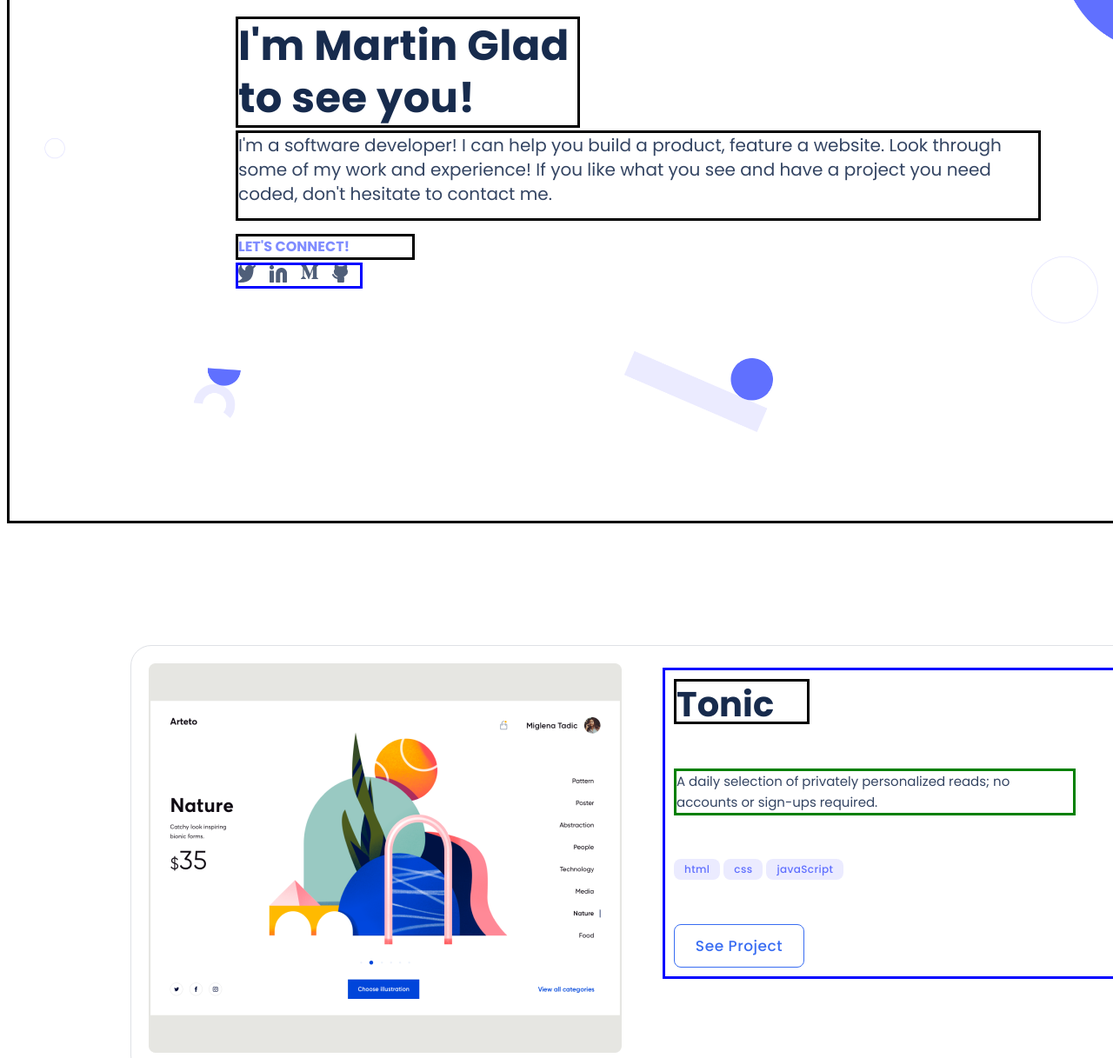
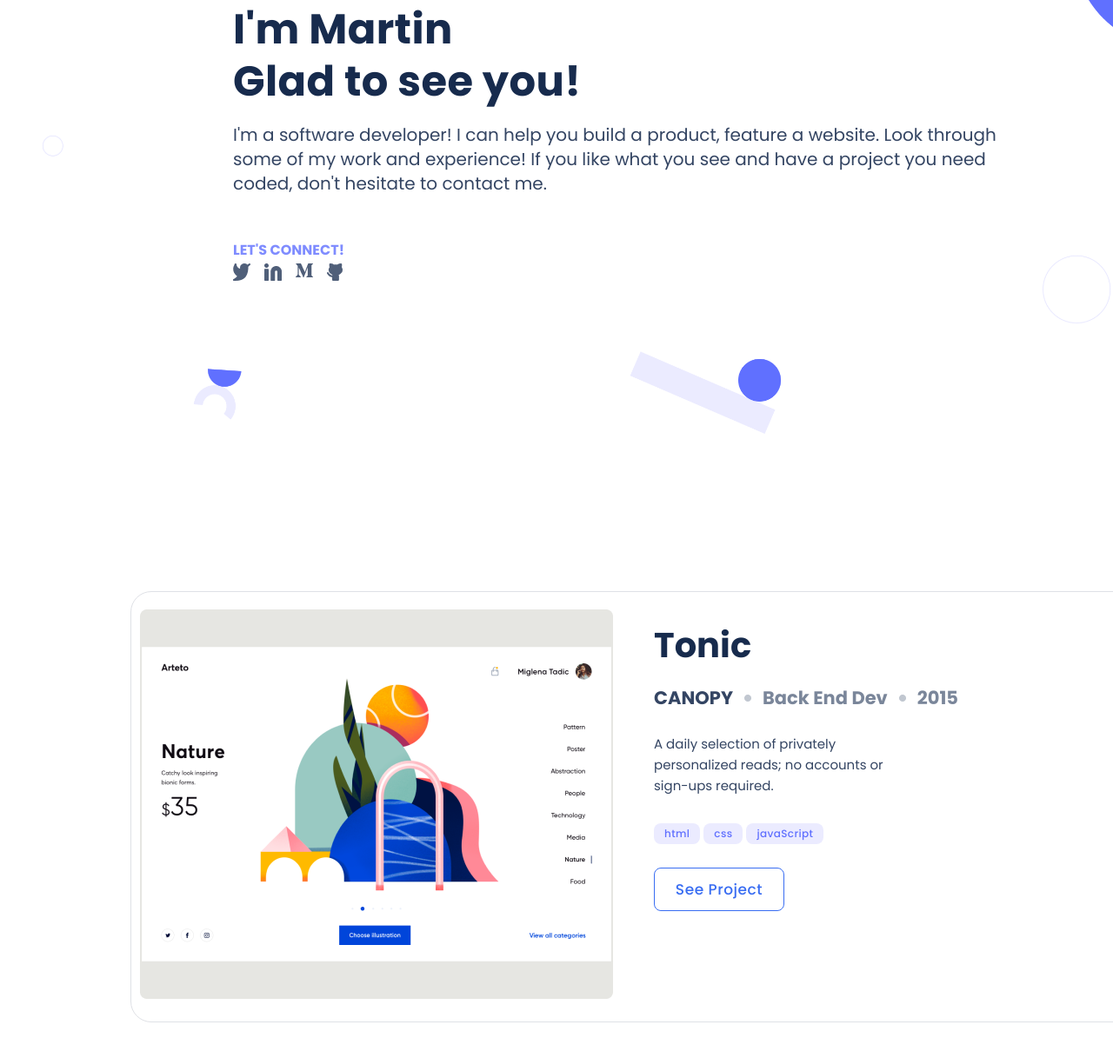
Before and after one commit to maov19/my_portfolio, a website: page index.html in a window 1280 px wide. Shown: the part 335-1552 px from the top of the page at 87% size. Drawn offline with Linux system fonts and the light colour scheme.

Commit message:
Fix margins and styling conflicting in both versions

```diff
--- a/index.html
+++ b/index.html
@@ -33,7 +33,7 @@
 
     <!-- headline -->
     <section class="header">
-        <h1 class="intro"><b><strong>I'm Martin Glad to see you!</strong></b></h1>
+        <h1 class="intro">I'm Martin </br> Glad to see you!</h1>
         <h2 class="presentation">
             I'm a software developer! I can help you build a product, feature a website.
             Look through some of my work and experience!
@@ -57,15 +57,15 @@
             <img class="project_image" src="images/work1.png" alt="first project">
             <img class="project_image_desktop" src="images/project1_desktop.png" alt="project 1">
             <div class="desktop_text">
-                <h1 class="project_title"><strong>Tonic</strong></h1>
-                <div class="project_details">
+                <h1 class="project_title_both"><strong>Tonic</strong></h1>
+                <div class="project_details_both">
                     <h2>CANOPY</h2>
                     <img class="counter" src="images/Counter.png" alt="Counter">
                     <h2 class="grey_words">Back End Dev</h2>
                     <img class="counter" src="images/Counter.png" alt="Counter">
                     <h2 class="grey_words">2015</h2>
                 </div>
-                <p class="project_description">A daily selection of privately personalized reads; no accounts or sign-ups required.</p>
+                <p class="project_description_both">A daily selection of privately personalized reads; no accounts or sign-ups required.</p>
                 <ul class="project_lang">
                     <li><button class="lang_type">html</button></li>
                     <li><button class="lang_type">css</button></li>
@@ -76,7 +76,7 @@
         </div>
         <div class="project_multipost">
             <img class="project_image" src="images/work2.png" alt="first project">
-            <img class="project_image_desktop" src="images/work4.png" alt="second project">
+            <img class="project_image_desktop" src="images/project2_desktop.png" alt="second project">
             <div class="desktop_text_multipost">
                 <h1 class="multipost"><strong>Multi-Post Stories</strong></h1>
                 <div class="project_details">
@@ -93,7 +93,7 @@
                    <img class="counter" src="images/Counter.png" alt="Counter">
                     <h2 class="grey_words">2015</h2>
                 </div>
-                    <p class="project_description_3">A daily selection of privately personalized reads; no accounts or sign-ups required.</p>
+                    <p class="project_description">A daily selection of privately personalized reads; no accounts or sign-ups required.</p>
                     <p class="project_description_desktop">Experimental content creation feature that allows users to add to an existing story over the course of a day without spamming their friends.</p>
                     <ul class="project_lang">
                     <li><button class="lang_type">html</button></li>
@@ -107,9 +107,9 @@
             <img class="project_image" src="images/work3.png" alt="third project">
             <img class="project_image_desktop" src="images/project3_desktop.png" alt="third project">
             <div class="desktop_text">
-            <h1 class="project_title_3"><strong>Tonic</strong></h1>
+            <h1 class="project_title">Tonic</h1>
             <h1 class="project_title_desktop">Facebook 360</h1>
-            <div class="project_details">
+            <div class="project_details_both">
                 <h2 class="organization_3">CANOPY</h2>
                 <h2 class="organization_desktop">FACEBOOK</h2>
                 <img class="counter" src="images/Counter.png" alt="Counter">
@@ -147,7 +147,8 @@
                 <img class="counter" src="images/Counter.png" alt="Counter">
                 <h2 class="grey_words">2018</h2>
             </div>
-                <p class="project_description">A smart assistant to make driving more safe, efficient, and fun by unlocking your most expensive computer: your car.</p>
+                <p class="project_description">A daily selection of privately personalized reads; no accounts or sign-ups required.</p>
+                <p class="project_description_desktop">A smart assistant to make driving more safe, efficient, and fun by unlocking your most expensive computer: your car.</p>
             <ul class="project_lang">
                 <li><button class="lang_type">html</button></li>
                 <li><button class="lang_type">css</button></li>
@@ -168,7 +169,7 @@
                     If you like what you see and have a project you need coded, don’t hestiate to contact me.</h2>
             </div>
             <div class="social">
-                <p class="connect"><strong>LET'S CONNECT!</br></strong></p>
+                <p class="connect">LET'S CONNECT!</br></p>
                 <ul class="social_links">
                     <li><a href="https://www.twitter.com"><img class="social_buttons" src="images/twitter-icon.jpg" alt="twitter"></a></li>
                     <li><a href="https://www.linkedin.com/in/mart%C3%ADn-ossa-228672135/"><img class="social_buttons" src="images/Linkedin icon.jpg" alt="Linkedin"></a></li>
--- a/style.css
+++ b/style.css
@@ -2,10 +2,9 @@
   background-image: url('images/background1.png');
   background-repeat: no-repeat;
   background-position: 100%;
-  padding-top: 78px;
+  padding: 76px 0 0 24px;
   height: 545px;
-  width: 375px;
-  margin-bottom: -40px;
+  width: 349px;
 }
 
 .navbar {
@@ -48,24 +47,23 @@ a:link {
 }
 
 .intro {
-  margin-left: 24px;
-  width: 250px;
+  width: 300px;
   height: 150px;
   font-family: 'Poppins', sans-serif;
   font-style: normal;
   font-weight: 700;
   font-size: 40px;
   line-height: 52px;
-  display: flex;
-  align-items: center;
   color: #172b4d;
-  flex: none;
-  order: 0;
   flex-grow: 0;
+  margin-bottom: 0px;
+
+  overflow-wrap: break-word;
+  word-wrap: break-word;
+  word-break: break-word;
 }
 
 .presentation {
-  margin: -20px 24px 10px 24px;
   display: flex;
   width: 327px;
   height: 146px;
@@ -93,7 +91,7 @@ a:link {
 }
 
 .social {
-  margin: -20px 0 0 24px;
+  margin: 0
   display: flex;
   flex-direction: column;
   width: 140px;
@@ -115,14 +113,12 @@ a:link {
 /* Header Desktop: 768px or wider */
 @media only screen and (min-width: 1024px) {
   .navbar {
-    border: black solid;
     width: 1440px;
     height: 72px;
     padding: 0;
   }
 
   .logo {
-    border: black solid;
     display: flex;
     align-items: center;
     justify-content: center;
@@ -136,12 +132,10 @@ a:link {
   }
 
   .menu {
-    border: #000 solid;
     display: flex;
     margin-right: 120px;
     width: 250px;
     justify-content: space-between;
-
     font-family: 'Poppins';
     font-style: normal;
     font-weight: 500;
@@ -153,26 +147,24 @@ a:link {
   }
 
   .header {
-    border: black solid;
-    width: 1440px;
-    height: 845px;
-    padding: 0;
+    width: 1180px;
+    height: 750px;
+    padding: 25px 20px 20px 260px;
     background: none;
     background-image: url(images/background_desktop.png);
     background-repeat: no-repeat;
     background-size: 100%;
-    margin-bottom: 0;
+    display: flex;
+    flex-direction: column;
+    justify-content: center;
   }
 
-  /* must add spacing after Martin */
   .intro {
-    border: black solid;
-    width: 390px;
+    width: auto;
     height: 122px;
     display: flex;
     flex: wrap;
     padding: 0;
-    margin: 265px 0 0 260px;
     font-weight: 700;
     font-size: 48px;
     line-height: 60px;
@@ -182,28 +174,20 @@ a:link {
   }
 
   .presentation {
-    border: black solid;
     width: 920px;
     height: 98px;
-    margin: 3px 260px 0 260px;
     font-weight: 400;
     font-size: 20px;
     line-height: 28px;
   }
 
-  .social {
-    margin: 12px 0 0 260px;
-  }
-
   .connect {
-    border: black solid;
-    margin: 3px 0 0 260px;
+    margin: 20px 0 0 260px;
     width: 200px;
     height: 24px;
   }
 
   .social_links {
-    border: blue solid;
     margin: 3px 0 0 260px;
     padding: 0;
     width: 140px;
@@ -216,7 +200,7 @@ a:link {
   display: grid;
 }
 
-.project {
+.project, .project_multipost {
   box-sizing: border-box;
   display: flex;
   flex-direction: column;
@@ -259,11 +243,7 @@ a:link {
   margin-bottom: 0;
 }
 
-.project_image_desktop {
-  display: none;
-}
-
-.project_title {
+.project_title, .project_title_3, .project_title_both {
   margin: 0;
   width: 100px;
   height: 36px;
@@ -280,7 +260,7 @@ a:link {
   height: 8px;
 }
 
-.project_details, .project_details_desktop {
+.project_details, .project_details_desktop, .project_details_both {
   display: flex;
   width: 250px;
   height: 28px;
@@ -288,7 +268,7 @@ a:link {
   align-items: center;
   font-family: 'Poppins', sans-serif;
   font-style: normal;
-  font-weight: 600;
+  font-weight: 500;
   font-size: 9px;
   line-height: 16px;
   color: #344563;
@@ -298,7 +278,7 @@ a:link {
   color: #7a869a;
 }
 
-.project_description {
+.project_description, .project_description_3, .project_description_both {
   margin: 0;
   width: 295px;
   height: 76px;
@@ -355,6 +335,10 @@ ul {
   color: #172b4d;
 }
 
+.project_image_desktop, .project_details_desktop, .project_description_desktop, .project_title_desktop, .organization_desktop {
+  display: none;
+}
+
 /* Works Desktop: 768px or wider -> Pending templates 2, 3 and 4 */
 @media only screen and (min-width: 1024px) {
   .works {
@@ -381,27 +365,19 @@ ul {
     padding: 10px;
   }
 
-  .project_image_desktop {
-    display: flex;
-    width: 50%;
-    margin-bottom: 10px;
-  }
-
   .desktop_text, .desktop_text_multipost {
     display: flex;
     margin: 15px 0 0 25px;
-    border: blue solid;
     width: 50%;
     height: 70%;
     padding: 10px;
   }
 
-  .project_image, .organization_3, .project_title_3, .project_description_3, .project_details {
+  .project_image, .organization_3, .project_description_3, .project_details, .project_description, .project_title {
     display: none;
   }
 
-  .project_title {
-    border: black solid;
+  .project_title, .project_title_3, .project_title_both {
     font-weight: 700;
     font-size: 40px;
     line-height: 52px;
@@ -411,8 +387,8 @@ ul {
   }
 
   .project_title_desktop {
+    display: flex;
     font-family: 'Poppins', sans-serif;
-    border: black solid;
     font-weight: 700;
     font-size: 40px;
     line-height: 52px;
@@ -421,23 +397,13 @@ ul {
     margin: 0;
   }
 
-  .project_details, .project_details_desktop {
-    border: #000 solid;
-    width: 350px;
-    margin: 0;
-    font-weight: 400px;
-    font-size: 14px;
-    line-height: 24px;
-  }
-
   .project_description, .project_description_desktop {
-    border: green solid;
     height: auto;
     width: 90%;
   }
 
   .project > p, .project_description_desktop {
-    border: blue solid;
+    display: flex;
     width: 470px;
     height: 50px;
     font-family: 'Poppins', sans-serif;
@@ -460,10 +426,12 @@ ul {
   }
 
   .project_image_desktop {
+    display: flex;
     width: 544px;
     height: 448px;
-    margin: 10px;
+    margin: 10px 0 10px 0;
   }
+
 
   .multipost {
     width: auto;
@@ -472,6 +440,19 @@ ul {
     font-size: 40px;
     line-height: 52px;
     color: #091E42;
+  }
+
+  .project_details_desktop, .project_details_both {
+    display: flex;
+    width: 350px;
+    margin: 0;
+    font-weight: 400px;
+    font-size: 14px;
+    line-height: 24px;
+  }
+
+  .organization_desktop {
+    display: flex;
   }
 }
 
@@ -563,36 +544,36 @@ ul {
 /* About Desktop: 768px or wider */
 @media only screen and (min-width: 1024px) {
   .about {
-    border: #000 solid;
     display: flex;
     width: 1440px;
     height: 668px;
     padding: 0;
+    margin-bottom: 0;
   }
 
   .intro_about {
-    border: #000 solid;
     width: 150px;
     height: 114px;
-    margin: 0;
+    margin: 0 0 10px;
   }
 
   .myself {
-    border: #000 solid;
     width: 440px;
     height: 102px;
     margin: 0;
   }
 
   .left_desktop {
-    border: black solid;
+    display: flex;
+    flex-direction: column;
     width: 31%;
     padding: 0;
     margin: 130px 0 142px 142px;
+    height: 60%;
+    justify-content: space-between;
   }
 
   .skills {
-    border: #000 solid;
     width: 42%;
     margin: 140px 0 0 15px;
     padding: 0;
@@ -622,9 +603,6 @@ ul {
   background: #fff;
   border: 1px solid #396df2;
   border-radius: 8px;
-  flex: none;
-  order: 0;
-  flex-grow: 0;
   font-family: 'Poppins', sans-serif;
   font-style: normal;
   font-weight: 500;
```
Also changed, not shown: images/project2_desktop.png (renamed from images/Snapshoot Portfolio.png).
